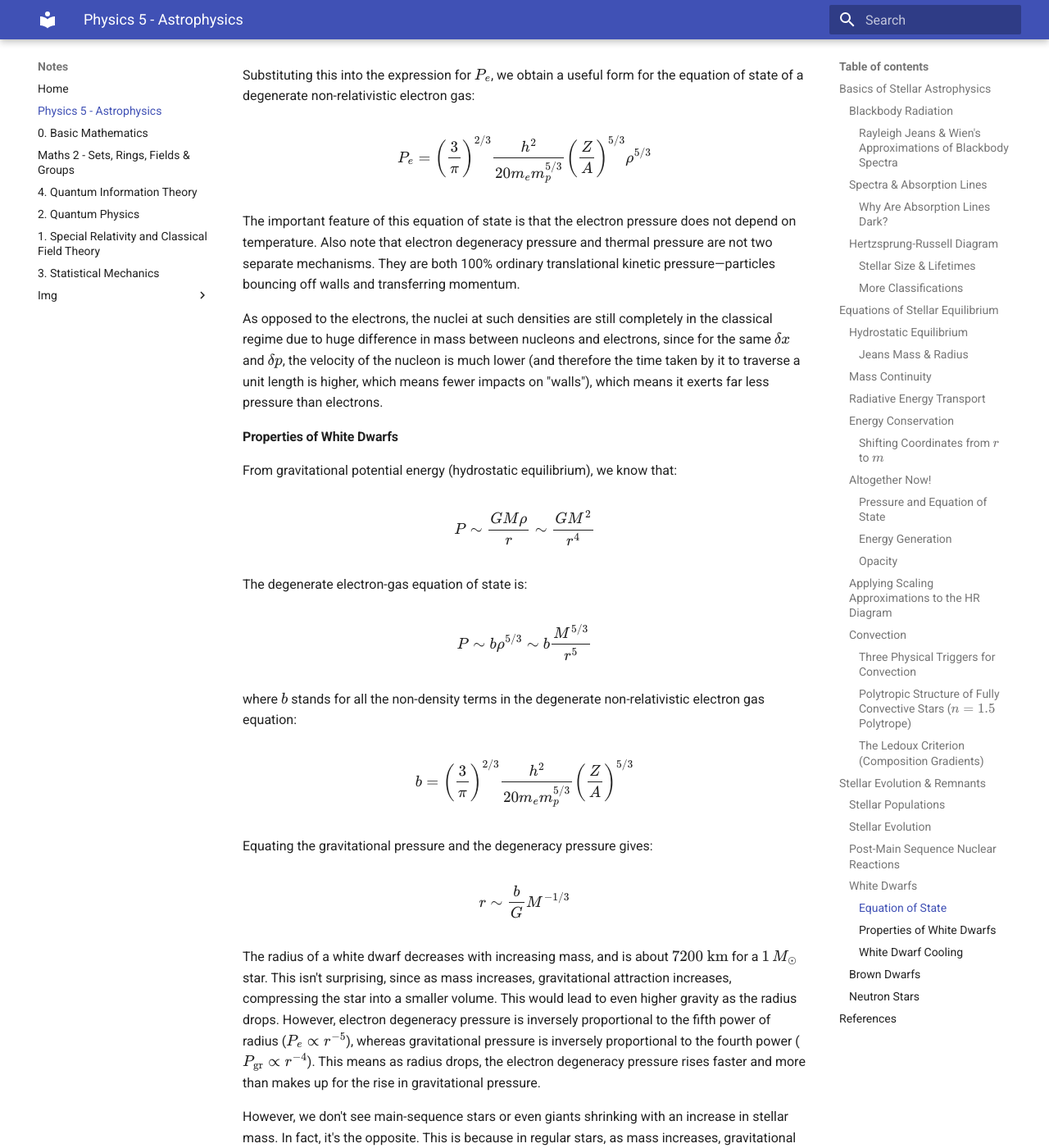
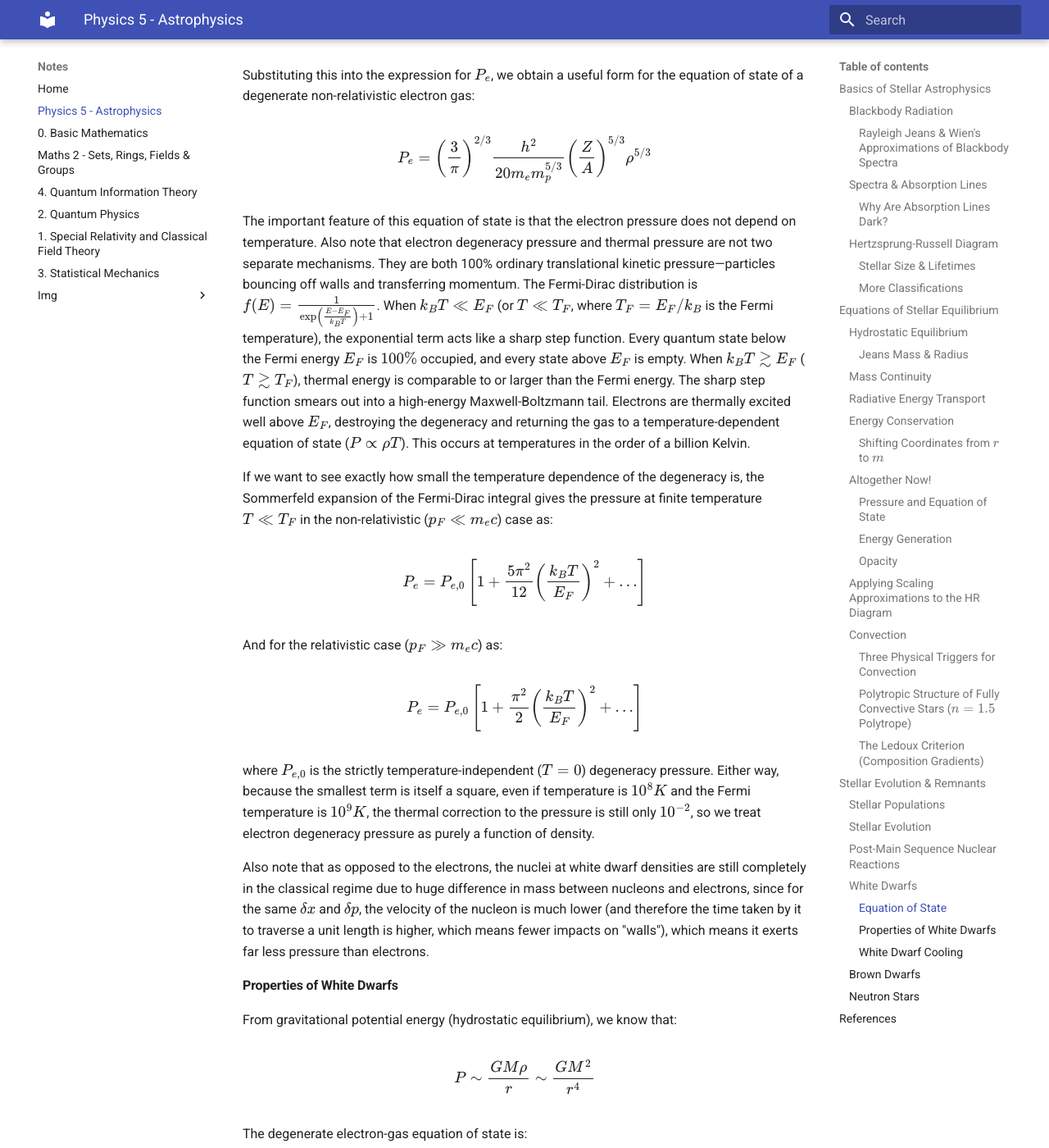
Before and after one commit to regstuff/notes, an MkDocs documentation site: the page built from docs/Physics_Astrophysics.md, in a window 1280 px wide and 1400 px high, scrolled down 56973 px. Shown: the whole window at 82% size. Built offline with MkDocs 1.6.1 and Material for MkDocs 9.7.7, drawn with Linux system fonts in a browser that asks for light colours.

Commit message:
Update Physics_Astrophysics.md

```diff
--- a/docs/Physics_Astrophysics.md
+++ b/docs/Physics_Astrophysics.md
@@ -1206,10 +1206,19 @@ Substituting this into the expression for $P_e$, we obtain a useful form for the
 
 $$P_e = \left(\frac{3}{\pi}\right)^{2/3}\frac{h^2}{20m_e m_p^{5/3}}\left(\frac{Z}{A}\right)^{5/3}\rho^{5/3}$$
 
-The important feature of this equation of state is that the electron pressure does not depend on temperature. Also note that electron degeneracy pressure and thermal pressure are not two separate mechanisms. They are both 100% ordinary translational kinetic pressure—particles bouncing off walls and transferring momentum.
+The important feature of this equation of state is that the electron pressure does not depend on temperature. Also note that electron degeneracy pressure and thermal pressure are not two separate mechanisms. They are both 100% ordinary translational kinetic pressure—particles bouncing off walls and transferring momentum. The Fermi-Dirac distribution is $f(E) = \frac{1}{\exp\left(\frac{E - E_F}{k_B T}\right) + 1}$. When $k_B T \ll E_F$ (or $T \ll T_F$, where $T_F = E_F/k_B$ is the Fermi temperature), the exponential term acts like a sharp step function. Every quantum state below the Fermi energy $E_F$ is $100\%$ occupied, and every state above $E_F$ is empty. When $k_B T \gtrsim E_F$ ($T \gtrsim T_F$), thermal energy is comparable to or larger than the Fermi energy. The sharp step function smears out into a high-energy Maxwell-Boltzmann tail. Electrons are thermally excited well above $E_F$, destroying the degeneracy and returning the gas to a temperature-dependent equation of state ($P \propto \rho T$). This occurs at temperatures in the order of a billion Kelvin.
 
-As opposed to the electrons, the nuclei at such densities are still completely in
-the classical regime due to huge difference in mass between nucleons and electrons, since for the same $\delta x$ and $\delta p$, the velocity of the nucleon is much lower (and therefore the time taken by it to traverse a unit length is higher, which means fewer impacts on "walls"), which means it exerts far less pressure than electrons.
+If we want to see exactly how small the temperature dependence of the degeneracy is, the Sommerfeld expansion of the Fermi-Dirac integral gives the pressure at finite temperature $T \ll T_F$  in the non-relativistic ($p_F \ll m_e c$) case as:
+
+$$P_e = P_{e,0}\left[1 + \frac{5\pi^2}{12}\left(\frac{k_B T}{E_F}\right)^2 + \dots\right]$$
+
+And for the relativistic case ($p_F \gg m_e c$) as:
+
+$$P_e = P_{e,0}\left[1 + \frac{\pi^2}{2}\left(\frac{k_B T}{E_F}\right)^2 + \dots\right]$$
+
+where $P_{e,0}$ is the strictly temperature-independent ($T=0$) degeneracy pressure. Either way, because the smallest term is itself a square, even if temperature is $10^8 K$ and the Fermi temperature is $10^9 K$, the thermal correction to the pressure is still only $10^{-2}$, so we treat electron degeneracy pressure as purely a function of density.
+
+Also note that as opposed to the electrons, the nuclei at white dwarf densities are still completely in the classical regime due to huge difference in mass between nucleons and electrons, since for the same $\delta x$ and $\delta p$, the velocity of the nucleon is much lower (and therefore the time taken by it to traverse a unit length is higher, which means fewer impacts on "walls"), which means it exerts far less pressure than electrons.
 
 #### Properties of White Dwarfs
 
```
